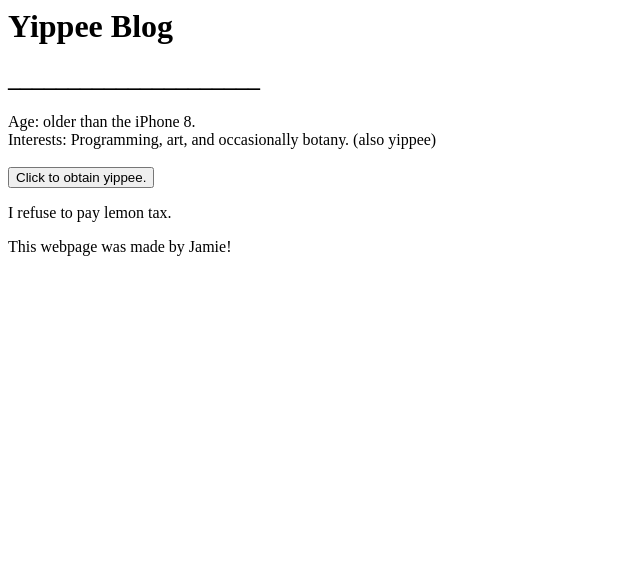
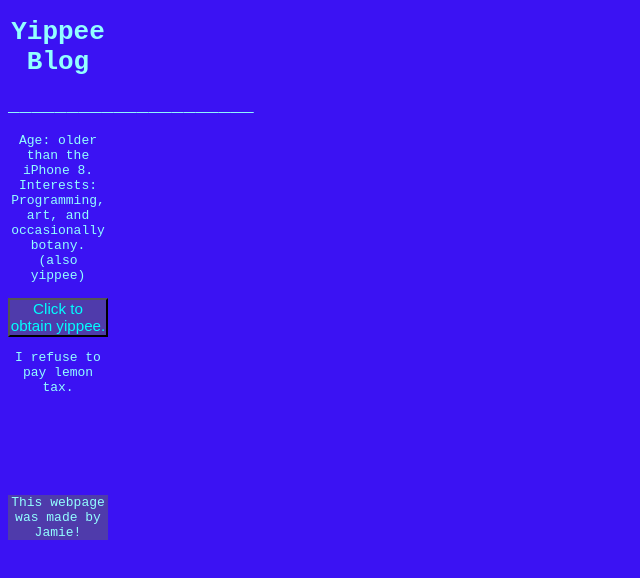
Before and after one commit to SciTechjamieklein/SciTechjamieklein.github.io, a plain HTML site: page index.html in a window 1280 px wide. Shown: the whole page, without its empty margins (0-640 px from the left). Drawn offline with Linux system fonts and the light colour scheme.

Commit message:
Update index.html

```diff
--- a/index.html
+++ b/index.html
@@ -1,3 +1,9 @@
+<!DOCTYPE html>
+<html lang="en">
+  <head>
+    <link rel="stylesheet" href="style.css">
+  </head>
+  <body>
     <h1>Yippee Blog</h1>
     <h2>_____________________</h2>
     <bio>Age: older than the iPhone 8.<br>Interests: Programming, art, and occasionally botany. (also yippee)</bio><br><br>
@@ -5,3 +11,6 @@
       Click to obtain yippee.</button>
     <p>I refuse to pay lemon tax.</p>
     <footer>This webpage was made by Jamie!</footer>
+    <script type="text/javascript" src="script.js"></script>
+  </body>
+</html>
```
Lines whose indentation alone changed are shown as unchanged.
